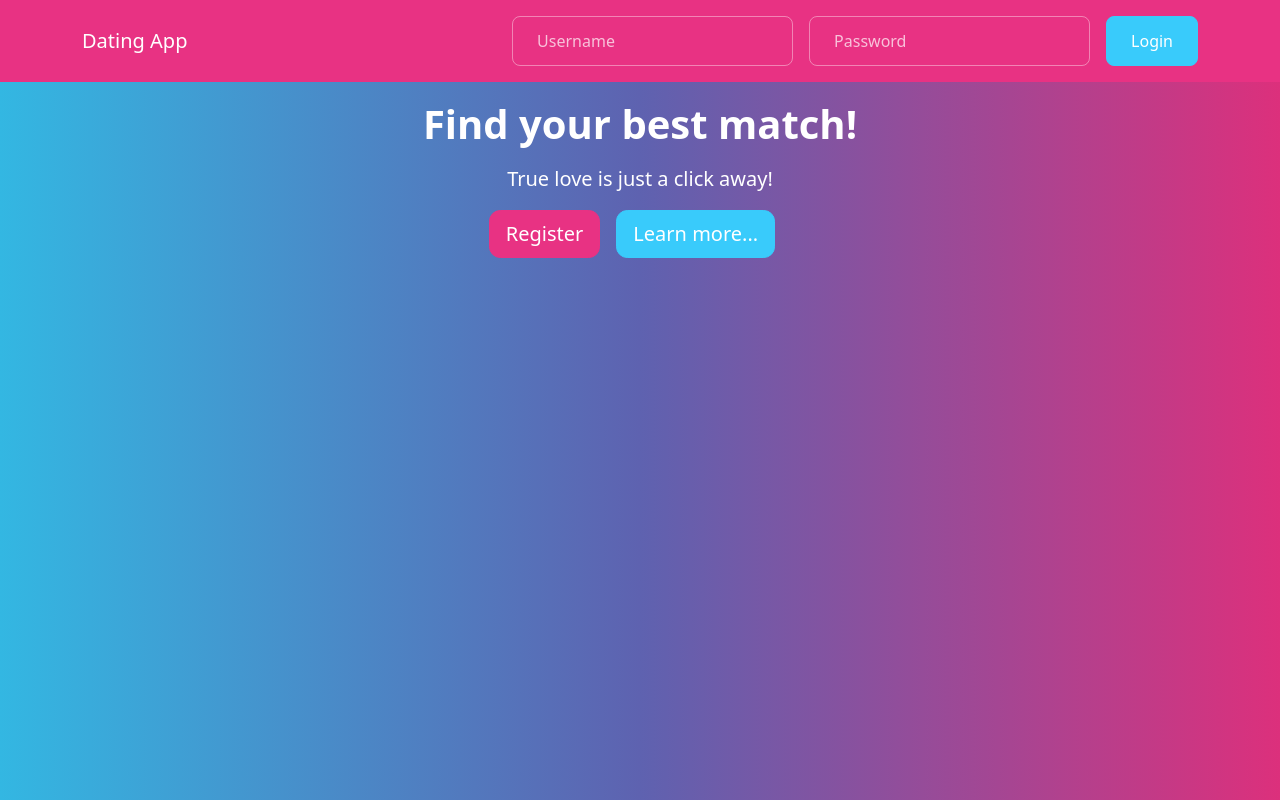
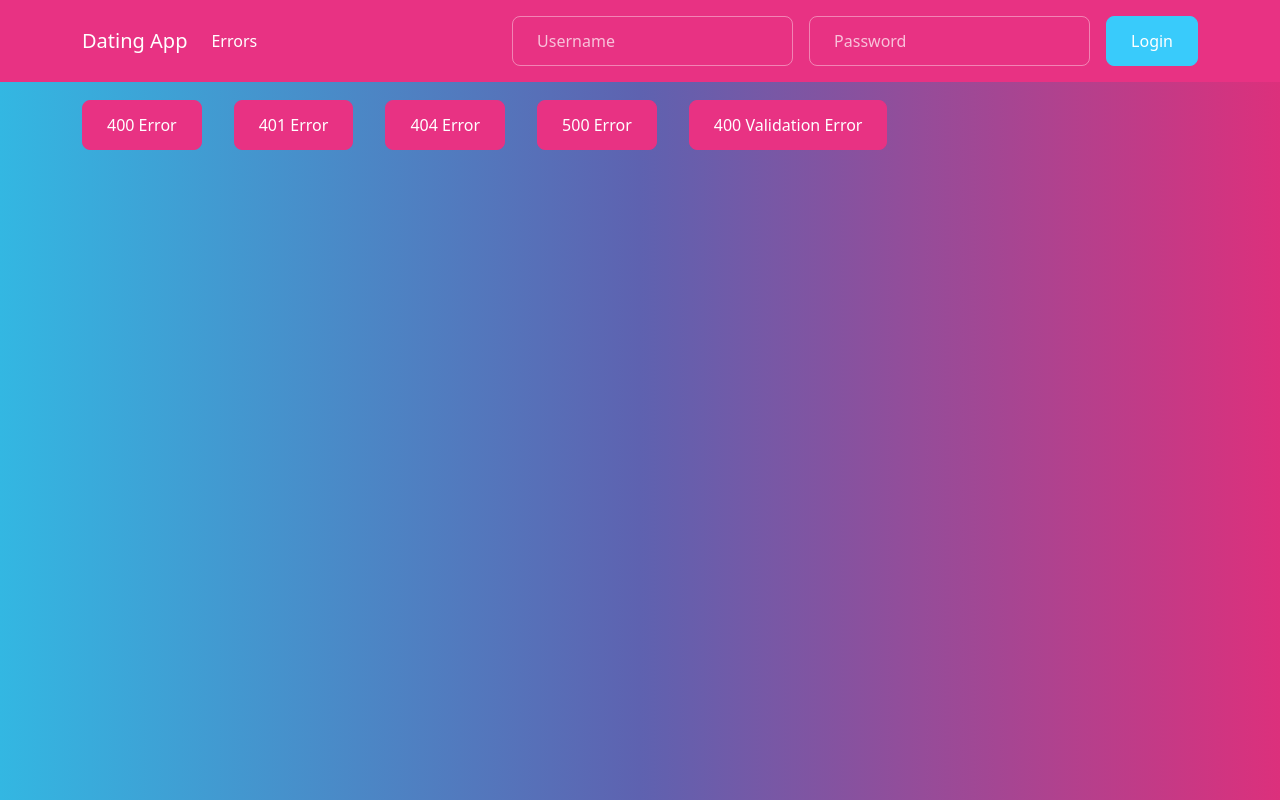
Before and after one commit to AlxC0der/DatingApp, an Angular app in the folder client/: page /errors in a window 1280 px wide. Built offline with nearby package versions, Linux system fonts and the light colour scheme; no server answers.

Commit message:
Parcial02 - Add tests for errors from SPA

```diff
--- a/client/src/app/app.routes.ts
+++ b/client/src/app/app.routes.ts
@@ -5,6 +5,7 @@
 import { ListsComponent } from "./lists/lists.component";
 import { MessagesComponent } from "./messages/messages.component";
 import { authGuard } from "./_guards/auth.guard";
+import { TestErrorsComponent } from "./errors/test-errors/test-errors.component";
 
 export const routes: Routes = [
   { path: "", component: HomeComponent },
@@ -19,5 +20,6 @@
       { path: "messages", component: MessagesComponent }
     ]
   },
+  { path: "errors", component: TestErrorsComponent },
   { path: "**", component: HomeComponent, pathMatch: "full" }
 ];
--- /dev/null
+++ b/client/src/app/errors/test-errors/test-errors.component.html
@@ -0,0 +1,7 @@
+<div>
+  <button class="btn btn-primary me-3" (click)="get400Error()">400 Error</button>
+  <button class="btn btn-primary me-3" (click)="get401Error()">401 Error</button>
+  <button class="btn btn-primary me-3" (click)="get404Error()">404 Error</button>
+  <button class="btn btn-primary me-3" (click)="get500Error()">500 Error</button>
+  <button class="btn btn-primary me-3" (click)="get400ValidationError()">400 Validation Error</button>
+</div>
--- /dev/null
+++ b/client/src/app/errors/test-errors/test-errors.component.ts
@@ -0,0 +1,49 @@
+import { HttpClient } from "@angular/common/http";
+import { Component, inject } from "@angular/core";
+
+@Component({
+  selector: "app-test-errors",
+  standalone: true,
+  imports: [],
+  templateUrl: "./test-errors.component.html",
+  styleUrl: "./test-errors.component.css"
+})
+export class TestErrorsComponent {
+  baseUrl = "https://localhost:5001/api/";
+  private http = inject(HttpClient);
+
+  get400Error(): void {
+    this.http.get(this.baseUrl + "buggy/bad-request").subscribe({
+      next: (response) => console.log(response),
+      error: (error) => console.log(error)
+    });
+  }
+
+  get401Error(): void {
+    this.http.get(this.baseUrl + "buggy/auth").subscribe({
+      next: (response) => console.log(response),
+      error: (error) => console.log(error)
+    });
+  }
+
+  get404Error(): void {
+    this.http.get(this.baseUrl + "buggy/not-found").subscribe({
+      next: (response) => console.log(response),
+      error: (error) => console.log(error)
+    });
+  }
+
+  get500Error(): void {
+    this.http.get(this.baseUrl + "buggy/server-error").subscribe({
+      next: (response) => console.log(response),
+      error: (error) => console.log(error)
+    });
+  }
+
+  get400ValidationError(): void {
+    this.http.post(this.baseUrl + "account/register", {}).subscribe({
+      next: (response) => console.log(response),
+      error: (error) => console.log(error)
+    });
+  }
+}
--- a/client/src/app/nav/nav.component.html
+++ b/client/src/app/nav/nav.component.html
@@ -14,6 +14,9 @@
         <a routerLink="/messages" routerLinkActive="active" class="nav-link">Messages</a>
       </li>
       }
+      <li class="nav-item">
+        <a routerLink="/errors" routerLinkActive="active" class="nav-link">Errors</a>
+      </li>
     </ul>
 
     @if (accountService.currentUser()) {
```
Also changed, not shown: client/src/app/errors/test-errors/test-errors.component.css (added).
